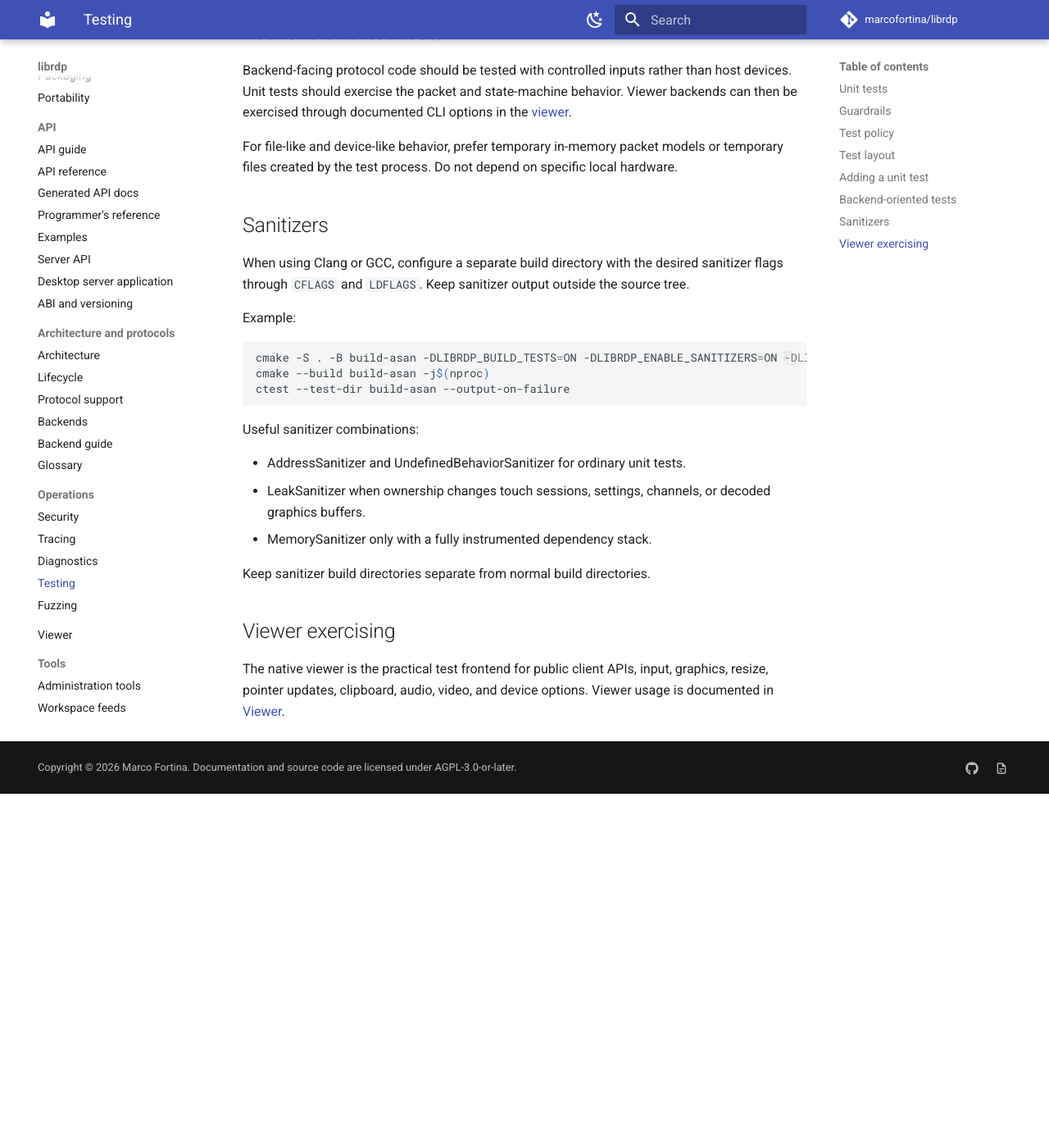
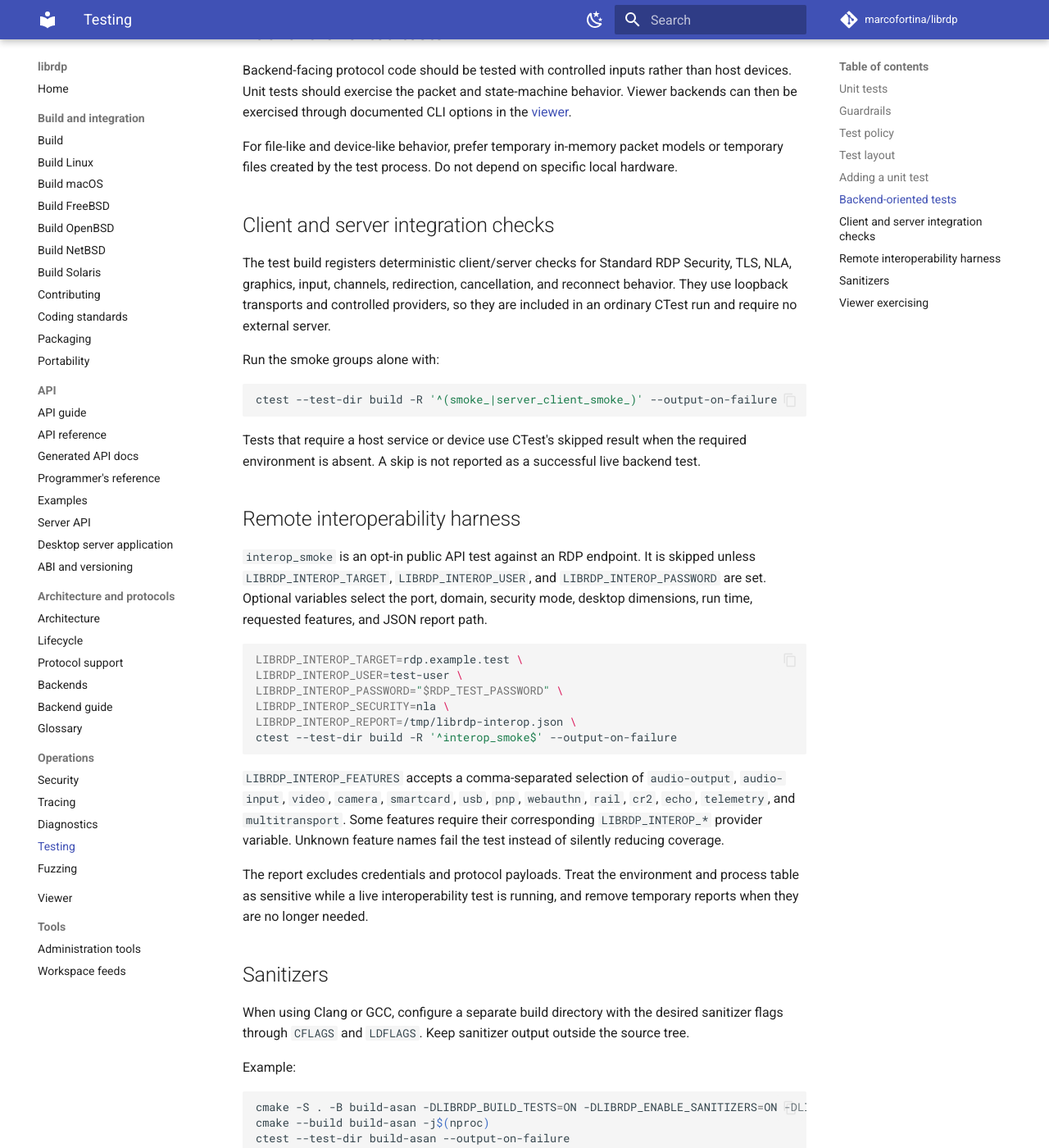
Before and after one commit to marcofortina/librdp, an MkDocs documentation site: the page built from docs/testing.md, in a window 1280 px wide and 1400 px high, scrolled down 2348 px. Shown: the whole window at 82% size. Built offline with MkDocs 1.6.1 and Material for MkDocs 9.7.7, drawn with Linux system fonts in a browser that asks for light colours; comment, search, counter and statistics services are not loaded; before the commit the page ends 3316 px from its top, so only the background shows below that.

Commit message:
Document integration test harnesses

````diff
--- a/docs/testing.md
+++ b/docs/testing.md
@@ -76,6 +76,50 @@
 
 For file-like and device-like behavior, prefer temporary in-memory packet models or temporary files created by the test process. Do not depend on specific local hardware.
 
+## Client and server integration checks
+
+The test build registers deterministic client/server checks for Standard
+RDP Security, TLS, NLA, graphics, input, channels, redirection, cancellation,
+and reconnect behavior. They use loopback transports and controlled providers,
+so they are included in an ordinary CTest run and require no external server.
+
+Run the smoke groups alone with:
+
+```sh
+ctest --test-dir build -R '^(smoke_|server_client_smoke_)' --output-on-failure
+```
+
+Tests that require a host service or device use CTest's skipped result when the
+required environment is absent. A skip is not reported as a successful live
+backend test.
+
+## Remote interoperability harness
+
+`interop_smoke` is an opt-in public API test against an RDP endpoint. It is
+skipped unless `LIBRDP_INTEROP_TARGET`, `LIBRDP_INTEROP_USER`, and
+`LIBRDP_INTEROP_PASSWORD` are set. Optional variables select the port, domain,
+security mode, desktop dimensions, run time, requested features, and JSON
+report path.
+
+```sh
+LIBRDP_INTEROP_TARGET=rdp.example.test \
+LIBRDP_INTEROP_USER=test-user \
+LIBRDP_INTEROP_PASSWORD="$RDP_TEST_PASSWORD" \
+LIBRDP_INTEROP_SECURITY=nla \
+LIBRDP_INTEROP_REPORT=/tmp/librdp-interop.json \
+ctest --test-dir build -R '^interop_smoke$' --output-on-failure
+```
+
+`LIBRDP_INTEROP_FEATURES` accepts a comma-separated selection of
+`audio-output`, `audio-input`, `video`, `camera`, `smartcard`, `usb`, `pnp`,
+`webauthn`, `rail`, `cr2`, `echo`, `telemetry`, and `multitransport`. Some
+features require their corresponding `LIBRDP_INTEROP_*` provider variable.
+Unknown feature names fail the test instead of silently reducing coverage.
+
+The report excludes credentials and protocol payloads. Treat the environment
+and process table as sensitive while a live interoperability test is running,
+and remove temporary reports when they are no longer needed.
+
 ## Sanitizers
 
 When using Clang or GCC, configure a separate build directory with the desired sanitizer flags through `CFLAGS` and `LDFLAGS`. Keep sanitizer output outside the source tree.
````
